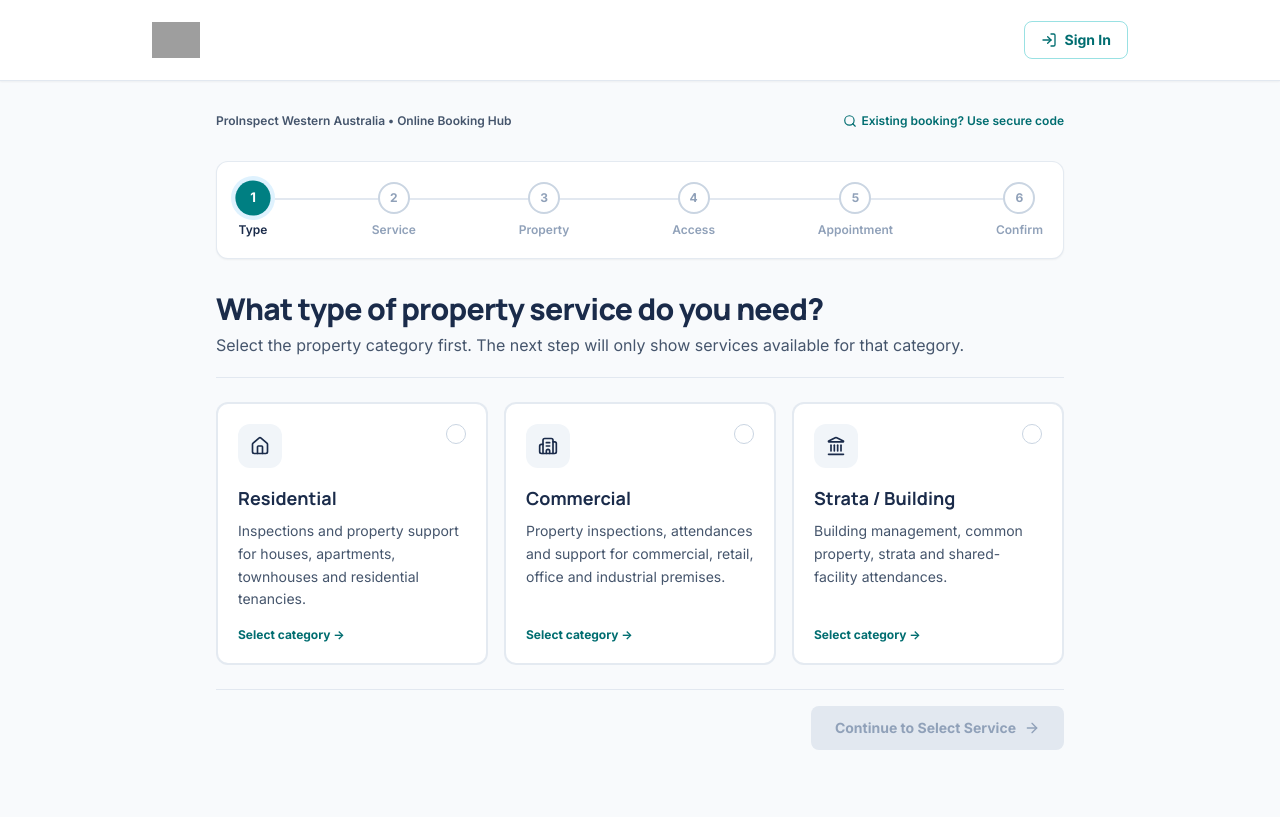
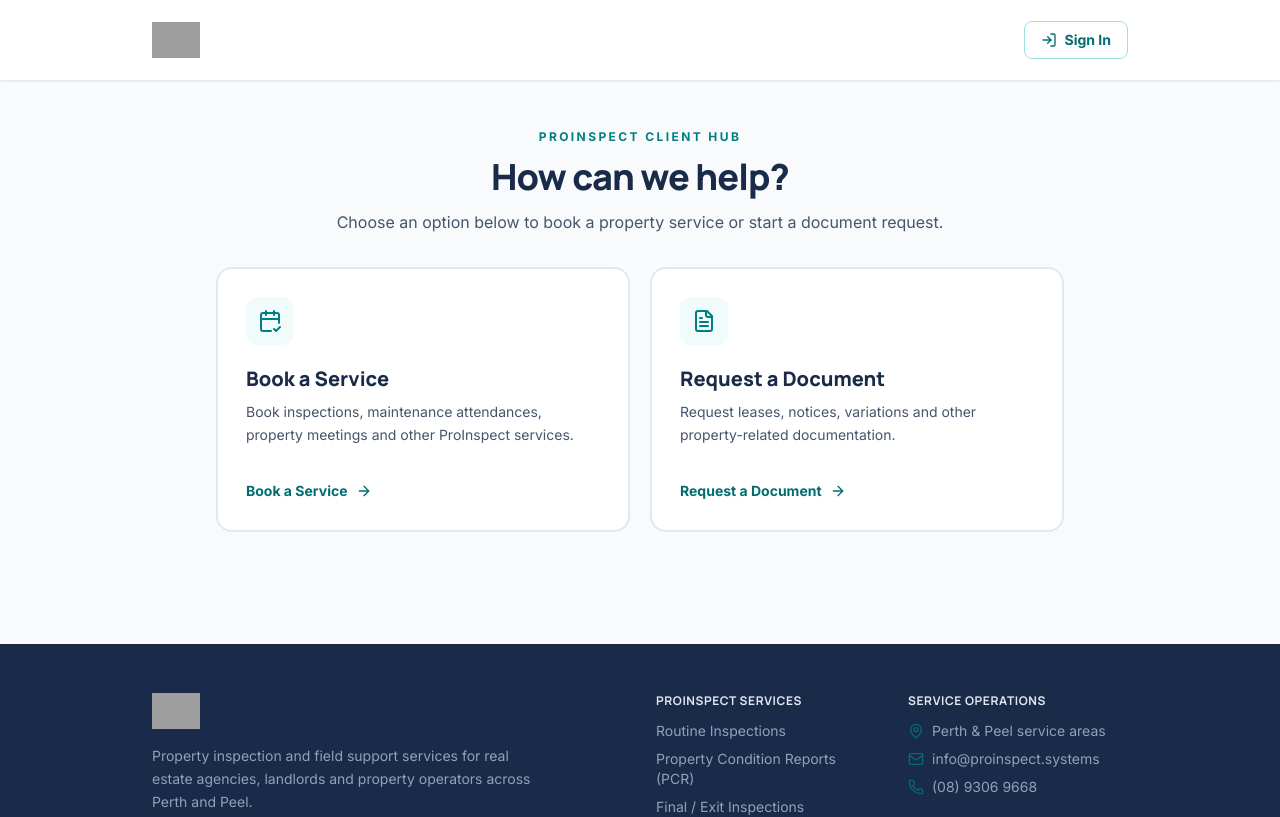
Before and after one commit to info-rbp/ProInspect-Booking-Portal-Application, a React (Vite) app: page / in a window 1280 px wide. Shown: the top 817 px of the page. Built offline with nearby package versions, Linux system fonts and the light colour scheme; no server answers; grey boxes are pictures that could not be loaded.

Commit message:
Add client hub routes and move booking flow

```diff
--- a/src/App.tsx
+++ b/src/App.tsx
@@ -12,6 +12,8 @@ import { StepConfirmation } from './components/wizard/StepConfirmation';
 import { AdminDashboard } from './components/admin/AdminDashboard';
 import { AdminLoginModal } from './components/admin/AdminLoginModal';
 import { PublicBookingManageModal } from './components/manage/PublicBookingManageModal';
+import { ClientHub } from './components/hub/ClientHub';
+import { PlaceholderPage } from './components/hub/PlaceholderPage';
 import {
   InspectionService,
   ServiceCategory,
@@ -23,16 +25,30 @@ import {
 import { fetchServices, submitBooking, verifyAdminSession } from './services/api';
 import { initAuthListener, logoutAdmin } from './services/firebase';
 import { User } from 'firebase/auth';
-import { Search, ShieldAlert, CalendarClock } from 'lucide-react';
+import { Search } from 'lucide-react';
+
+type PublicRoute = 'hub' | 'book' | 'request-document' | 'signin';
+type PublicPath = '/' | '/book' | '/request-document' | '/signin';
 
 function manageTokenFromPath(): string | null {
   const match = window.location.pathname.match(/^\/manage\/(pi_[A-Za-z0-9_-]{24,})\/?$/);
   return match ? decodeURIComponent(match[1]) : null;
 }
 
+function publicRouteFromPath(): PublicRoute {
+  const pathname = window.location.pathname.replace(/\/+$/, '') || '/';
+
+  if (pathname.startsWith('/manage/')) return 'book';
+  if (pathname === '/book') return 'book';
+  if (pathname === '/request-document') return 'request-document';
+  if (pathname === '/signin') return 'signin';
+  return 'hub';
+}
+
 export default function App() {
   // Navigation / View State
   const [activeView, setActiveView] = useState<'booking' | 'admin'>('booking');
+  const [publicRoute, setPublicRoute] = useState<PublicRoute>(() => publicRouteFromPath());
   const [currentStep, setCurrentStep] = useState<WizardStepId>('service-type');
   const [completedSteps, setCompletedSteps] = useState<WizardStepId[]>([]);
 
@@ -82,6 +98,33 @@ export default function App() {
   const [isManageModalOpen, setIsManageModalOpen] = useState(
     () => Boolean(manageTokenFromPath())
   );
+
+  const navigatePublic = (path: PublicPath, replace = false) => {
+    if (replace) {
+      window.history.replaceState({}, '', path);
+    } else if (window.location.pathname !== path) {
+      window.history.pushState({}, '', path);
+    }
+
+    setActiveView('booking');
+    setDirectManageToken(null);
+    setIsManageModalOpen(false);
+    setPublicRoute(publicRouteFromPath());
+    window.scrollTo({ top: 0, behavior: 'smooth' });
+  };
+
+  useEffect(() => {
+    const handlePopState = () => {
+      const token = manageTokenFromPath();
+      setActiveView('booking');
+      setPublicRoute(publicRouteFromPath());
+      setDirectManageToken(token);
+      setIsManageModalOpen(Boolean(token));
+    };
+
+    window.addEventListener('popstate', handlePopState);
+    return () => window.removeEventListener('popstate', handlePopState);
+  }, []);
 
   // Load initial services on mount
   useEffect(() => {
@@ -264,7 +307,8 @@ export default function App() {
     setDirectManageToken(null);
 
     if (window.location.pathname.startsWith('/manage/')) {
-      window.history.replaceState({}, '', '/');
+      window.history.replaceState({}, '', '/book');
+      setPublicRoute('book');
     }
   };
 
@@ -303,6 +347,7 @@ export default function App() {
       <Header
         activeView={activeView}
         setActiveView={setActiveView}
+        onNavigate={navigatePublic}
       />
 
       {/* Main Content Area */}
@@ -312,9 +357,15 @@ export default function App() {
           <AdminDashboard
             currentUser={currentUser}
             onLogout={handleAdminLogout}
-            onBackToBooking={() => setActiveView('booking')}
+            onBackToBooking={() => navigatePublic('/book')}
             onServicesChanged={handleAdminServicesChanged}
           />
+        ) : publicRoute === 'hub' ? (
+          <ClientHub onNavigate={navigatePublic} />
+        ) : publicRoute === 'request-document' ? (
+          <PlaceholderPage type="document" onBack={() => navigatePublic('/')} />
+        ) : publicRoute === 'signin' ? (
+          <PlaceholderPage type="signin" onBack={() => navigatePublic('/')} />
         ) : confirmedBooking ? (
           // Dedicated Booking Confirmation Screen
           <StepConfirmation
@@ -322,7 +373,7 @@ export default function App() {
             onReset={handleResetBooking}
           />
         ) : (
-          // Customer Step-by-Step Wizard
+          // Customer Step-by-Step Booking Wizard
           <div className="space-y-6">
             {/* Quick Manage Lookup Link */}
             <div className="flex items-center justify-between text-xs text-slate-500 pb-2">
```
